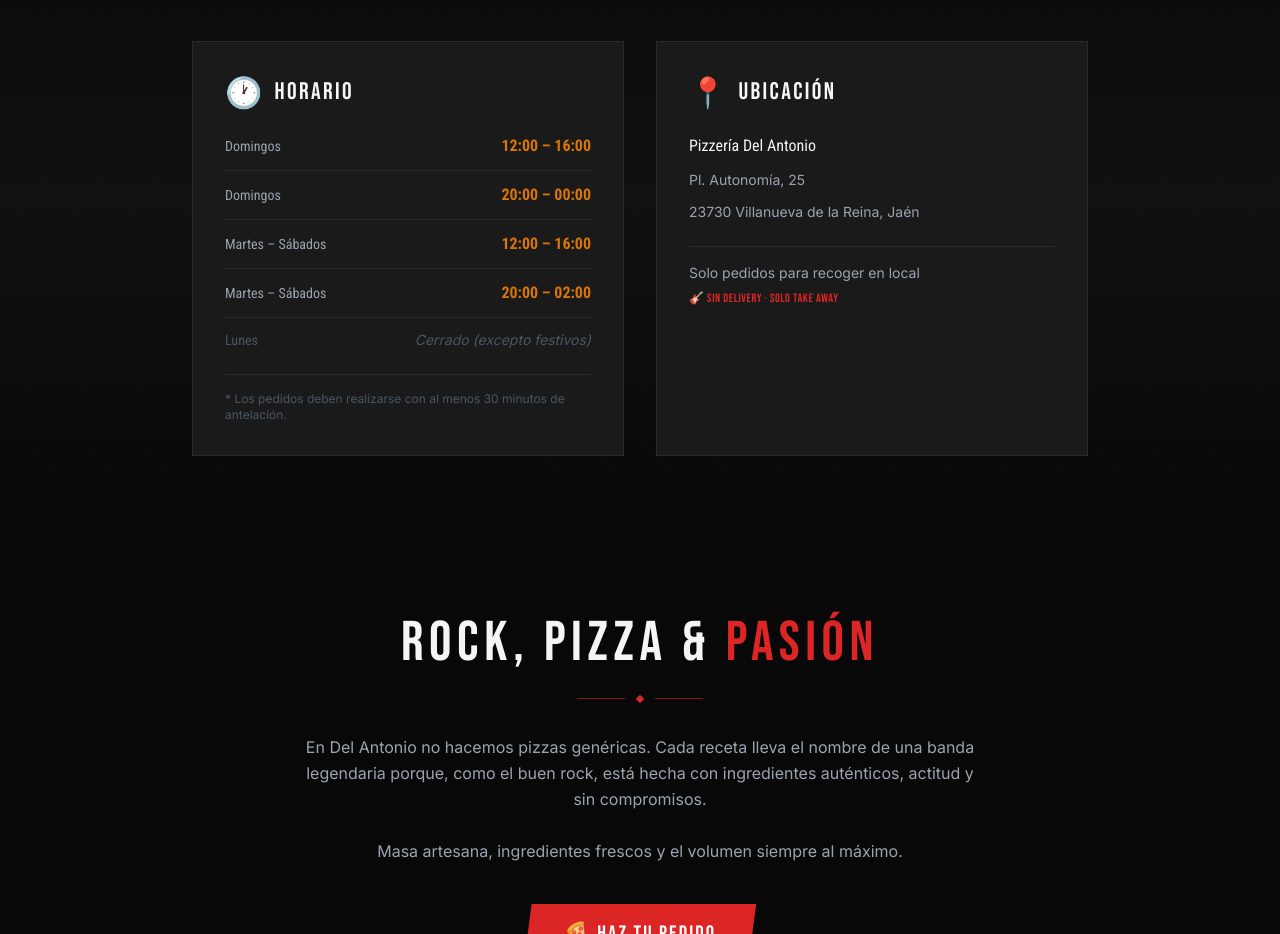
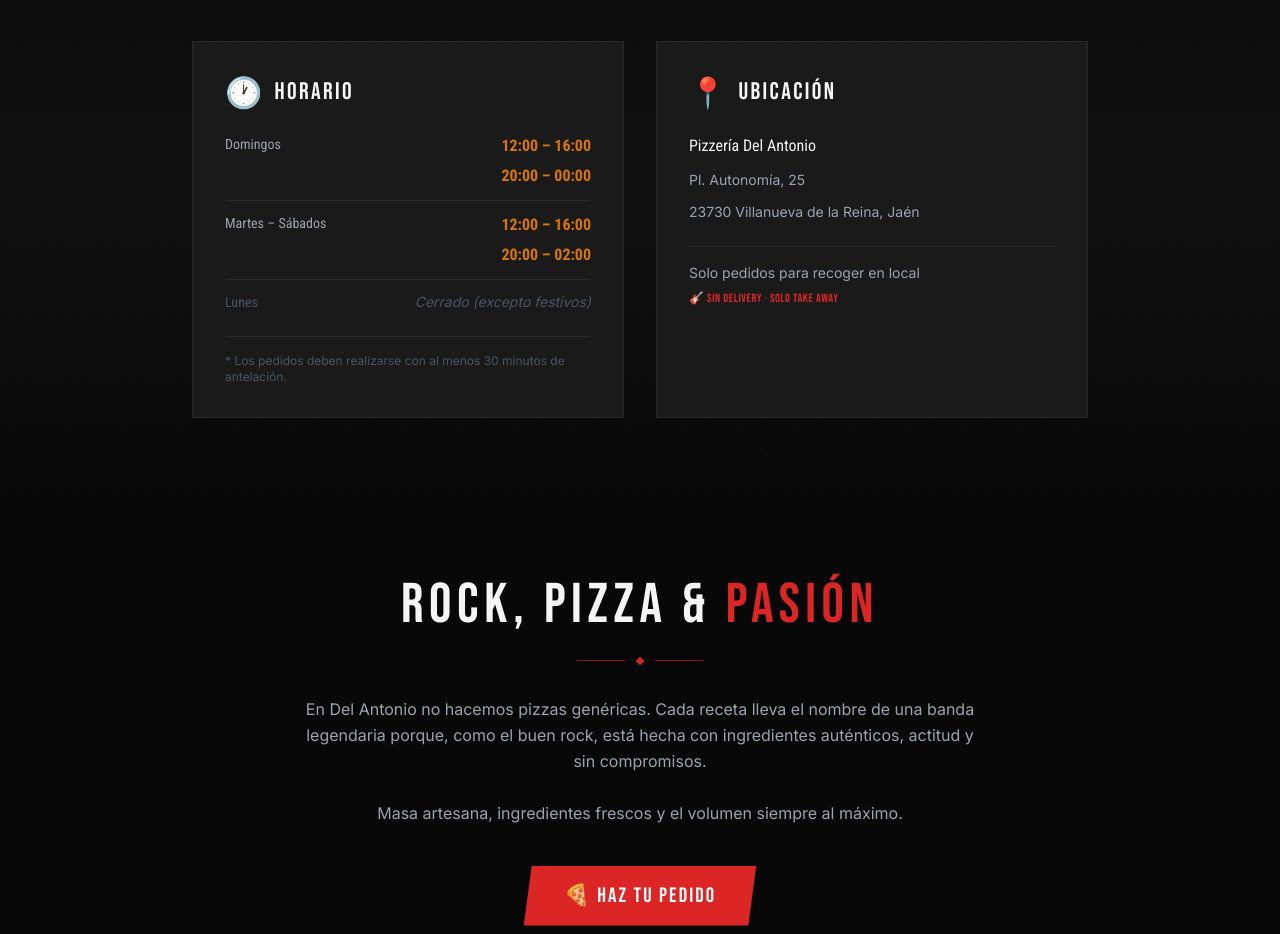
Before and after one commit to wguicha/delantonio-web, a React (Vite) app: page / in a window 1280 px wide. Shown: the part 3460-4394 px from the top of the page. Built offline with nearby package versions, Linux system fonts and the light colour scheme; no server answers.

Commit message:
Reorganize opening hours display - show day once with both times
- Group both opening times under each day
- Domingos: 12:00–16:00 + 20:00–00:00 (shown together)
- Martes–Sábados: 12:00–16:00 + 20:00–02:00 (shown together)
- More compact and clearer layout

```diff
--- a/src/pages/HomePage.tsx
+++ b/src/pages/HomePage.tsx
@@ -253,43 +253,45 @@
                 </h3>
               </div>
               <dl className="space-y-3">
-                <div className="flex justify-between items-center border-b border-rock-border pb-3">
+                <div className="border-b border-rock-border pb-3">
+                  <div className="flex justify-between items-start gap-3 mb-1.5">
                     <dt className="text-rock-metal-light text-sm" style={{ fontFamily: "'Roboto Condensed', sans-serif" }}>
                       Domingos
                     </dt>
-                  <dd className="text-rock-gold font-bold" style={{ fontFamily: "'Roboto Condensed', sans-serif" }}>
+                    <dd className="text-rock-gold font-bold text-right" style={{ fontFamily: "'Roboto Condensed', sans-serif" }}>
                       12:00 – 16:00
                     </dd>
                   </div>
-                <div className="flex justify-between items-center border-b border-rock-border pb-3">
-                  <dt className="text-rock-metal-light text-sm" style={{ fontFamily: "'Roboto Condensed', sans-serif" }}>
-                    Domingos
-                  </dt>
-                  <dd className="text-rock-gold font-bold" style={{ fontFamily: "'Roboto Condensed', sans-serif" }}>
+                  <div className="flex justify-between items-start gap-3">
+                    <dt />
+                    <dd className="text-rock-gold font-bold text-right" style={{ fontFamily: "'Roboto Condensed', sans-serif" }}>
                       20:00 – 00:00
                     </dd>
                   </div>
-                <div className="flex justify-between items-center border-b border-rock-border pb-3">
+                </div>
+                <div className="border-b border-rock-border pb-3">
+                  <div className="flex justify-between items-start gap-3 mb-1.5">
                     <dt className="text-rock-metal-light text-sm" style={{ fontFamily: "'Roboto Condensed', sans-serif" }}>
                       Martes – Sábados
                     </dt>
-                  <dd className="text-rock-gold font-bold" style={{ fontFamily: "'Roboto Condensed', sans-serif" }}>
+                    <dd className="text-rock-gold font-bold text-right" style={{ fontFamily: "'Roboto Condensed', sans-serif" }}>
                       12:00 – 16:00
                     </dd>
                   </div>
-                <div className="flex justify-between items-center border-b border-rock-border pb-3">
-                  <dt className="text-rock-metal-light text-sm" style={{ fontFamily: "'Roboto Condensed', sans-serif" }}>
-                    Martes – Sábados
-                  </dt>
-                  <dd className="text-rock-gold font-bold" style={{ fontFamily: "'Roboto Condensed', sans-serif" }}>
+                  <div className="flex justify-between items-start gap-3">
+                    <dt />
+                    <dd className="text-rock-gold font-bold text-right" style={{ fontFamily: "'Roboto Condensed', sans-serif" }}>
                       20:00 – 02:00
                     </dd>
                   </div>
+                </div>
+                <div>
                   <div className="flex justify-between items-center">
                     <dt className="text-rock-metal text-sm" style={{ fontFamily: "'Roboto Condensed', sans-serif" }}>
                       Lunes
                     </dt>
                     <dd className="text-rock-metal text-sm italic">Cerrado (excepto festivos)</dd>
+                  </div>
                 </div>
               </dl>
               <p className="text-rock-metal text-xs mt-6 border-t border-rock-border pt-4">
```
Lines whose indentation alone changed are shown as unchanged.
